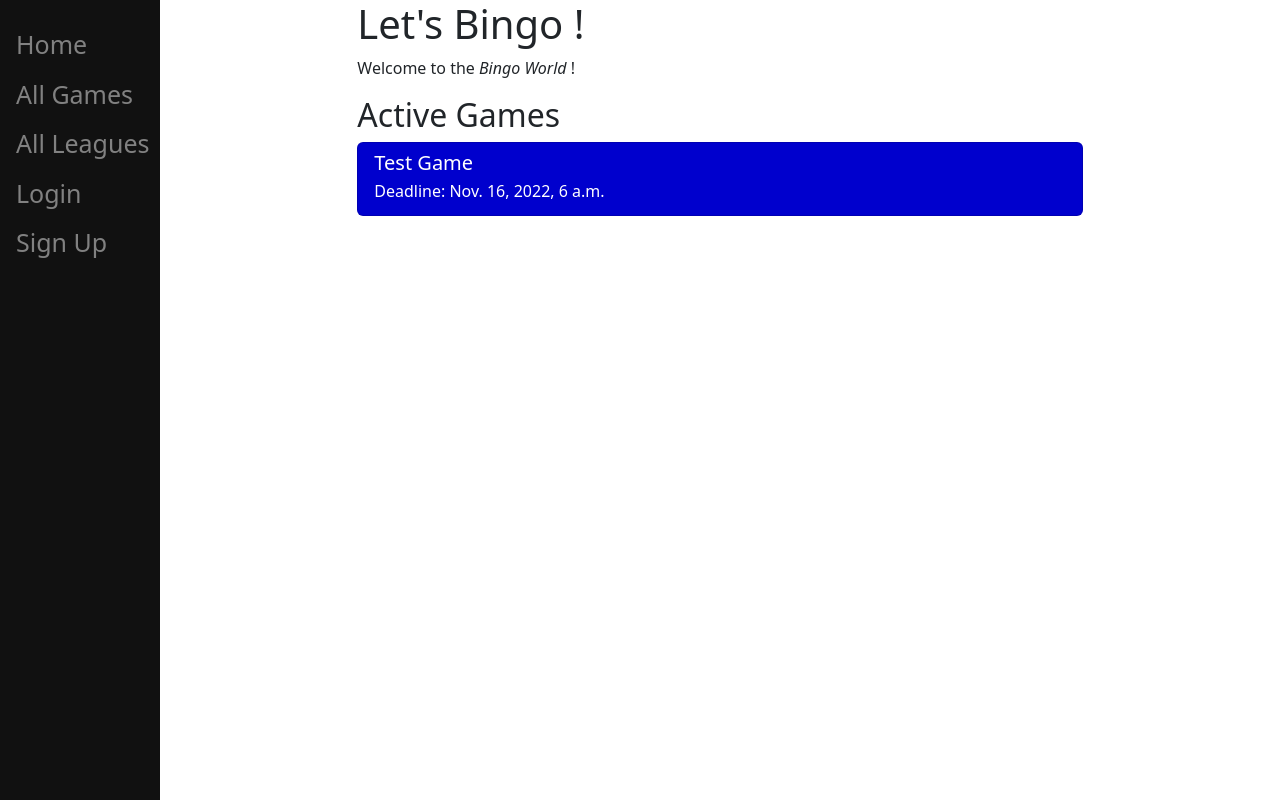
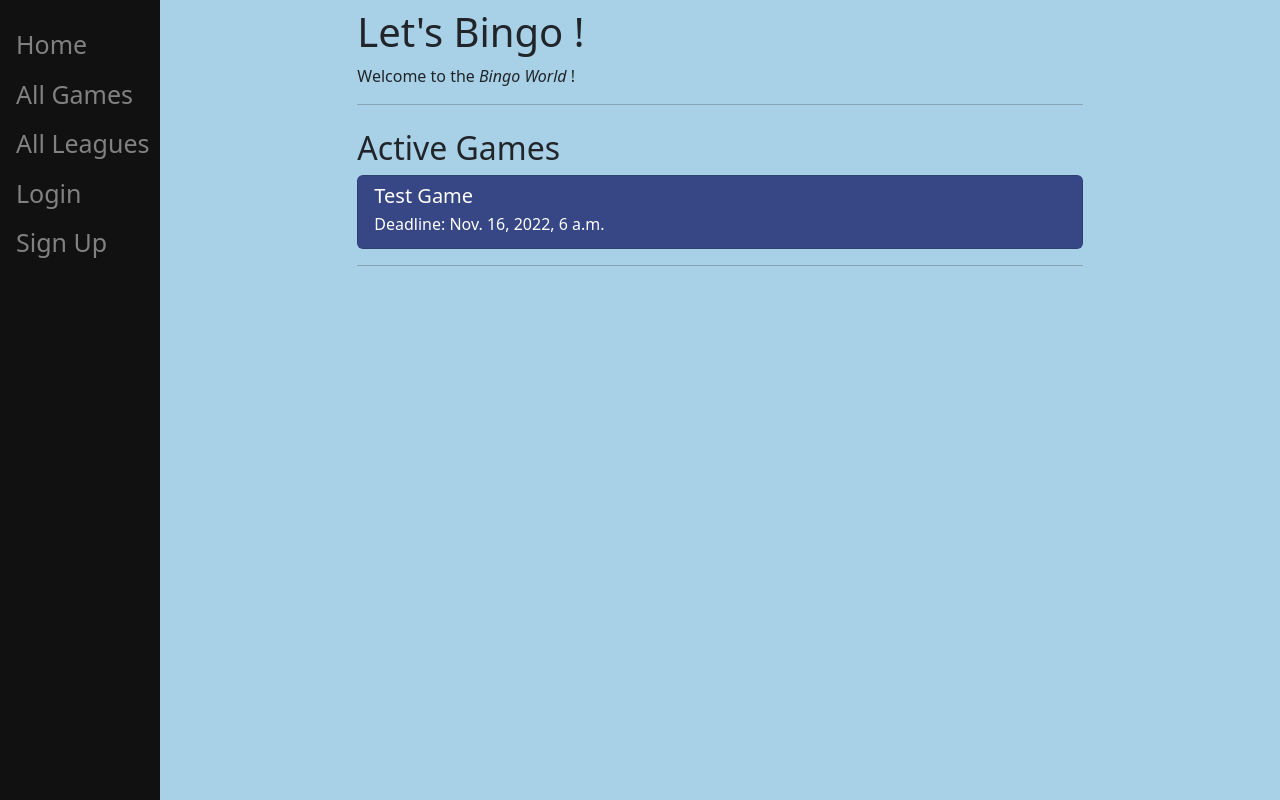
Before and after one commit to ashwinss3/BingoGame, a Django app: page /bingo/v1/ in a window 1280 px wide. Run offline with Django 4.2, Linux system fonts and the light colour scheme; data comes from the database, SQL or seed files in the repository; some libraries are stand-ins or nearby versions.

Commit message:
Home page color updated + slight formatting

```diff
--- a/bingo/static/css/styles.css
+++ b/bingo/static/css/styles.css
@@ -1,3 +1,9 @@
+body {
+    background: #A8D0E6;
+}
+
+/* SIDEBAR START */
+
 .sidenav {
     height:100%;
     width:160px;
@@ -21,6 +27,8 @@
 .sidenav a:hover{
     color:#f1f1f1;
 }
+/* SIDEBAR END */
+
 
 .main{
     margin-left:160px;
@@ -28,16 +36,17 @@
 }
 
 
+
 /*LIST GROUP START*/
 
 .list-group a {
     color: white;
-    background-color: mediumblue;
+    background-color: #374785;
 }
 
 .list-group a:hover {
     color: #818181;
-    background-color: darkblue;
+    background-color: #24305E;
 }
 
 
--- a/bingo/templates/generic/base_generic.html
+++ b/bingo/templates/generic/base_generic.html
@@ -7,7 +7,7 @@
     <!-- Add additional CSS in static file -->
     {% load static %}
     <link rel="stylesheet" type="text/css" href="{% static 'css/styles.css' %}">
-    {% block title %}<title>Local Library</title>{% endblock %}
+    {% block title %}<title>Lets Bingo !</title>{% endblock %}
 
 </head>
 <body>
--- a/bingo/templates/index.html
+++ b/bingo/templates/index.html
@@ -4,12 +4,17 @@
 <link rel="stylesheet" href="{% static 'css/styles.css' %}">
 
 {% block content %}
-    <h1>Let's Bingo !</h1>
-    <p>Welcome to the <em>Bingo World</em> !</p>
+    <div>
+        <h1 class="mt-2">Let's Bingo !</h1>
+        <p>Welcome to the <em>Bingo World</em> !</p>
+
+        <hr class="mb-0 mb-4">
+    </div>
     <h2>Active Games</h2>
-    {% if active_games %}
 
-        <div class="list-group">
+    <div class="list-group">
+        {% if active_games %}
+
             {% for game in active_games %}
 
                 <a href="{{ game.user_game_url }}" class="list-group-item list-group-item-action">
@@ -20,10 +25,14 @@
                 </a>
 
             {% endfor %}
-        </div>
-    {% else %}
-        <p>No Active Games. </p>
-    {% endif %}
-{#    BELOW TO SHOW PREVIOUS GAMES  #}
-{#    <a class="btn btn-primary" href="{% url 'user-games' %}" role="button">Previous Games</a>#}
+        {% else %}
+            <p>No Active Games.<br/></p>
+            <a class="btn btn-primary" href="{% url 'user-games' %}" role="button">Previous Games</a>
+
+        {% endif %}
+
+    </div>
+    <hr class="mb-0 mb-4">
+
+    {#    BELOW TO SHOW PREVIOUS GAMES  #}
 {% endblock %}
```
